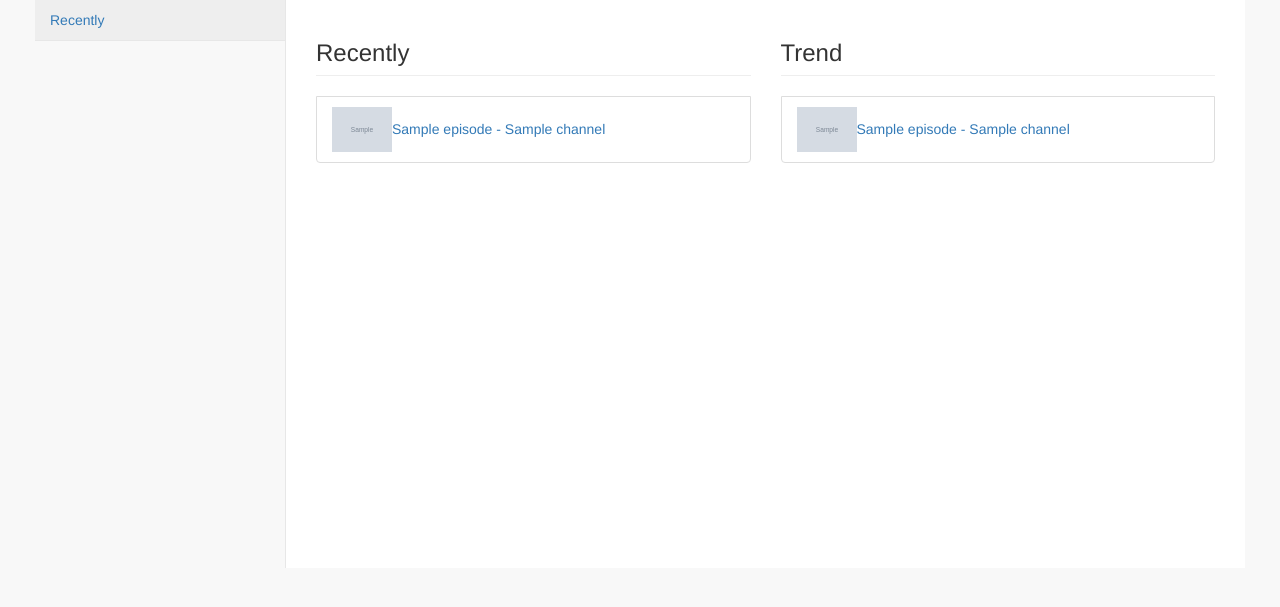
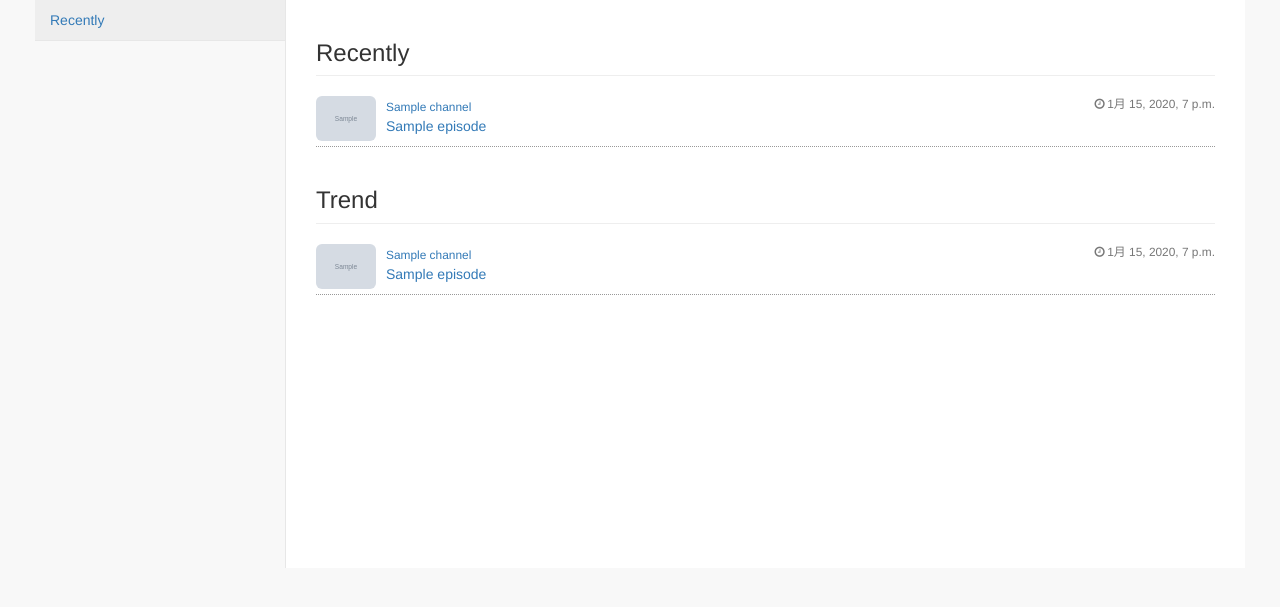
Before and after one commit to kita83/logueHub, a Django app: page /logue/ in a window 1280 px wide. Shown: the part 51-658 px from the top of the page. Run offline with Django 3.2, Linux system fonts and the light colour scheme; tables that the repository leaves empty hold one stand-in row (values such as "Sample post"); grey boxes marked "Sample" are stand-in pictures; some libraries are stand-ins or nearby versions.

```diff
--- a/feed/models.py
+++ b/feed/models.py
@@ -69,8 +69,8 @@ class Episode(TimeStampModel):
     """
     id = models.UUIDField(primary_key=True, default=uuid.uuid4, editable=False)
     channel = models.ForeignKey(Channel, on_delete=models.PROTECT)
-    title = models.CharField(max_length=200)
-    link = models.URLField(max_length=2000)
+    title = models.CharField(max_length=200, null=True, blank=True)
+    link = models.URLField(max_length=2000, null=True, blank=True)
     audio_url = models.URLField(max_length=2000)
     description = models.TextField(null=True, blank=True)
     published_time = models.DateTimeField(null=True, blank=True)
--- a/feed/views.py
+++ b/feed/views.py
@@ -19,7 +19,7 @@ class IndexView(generic.ListView):
     """
     model = Episode
     template_name = 'feed/index.html'
-    # user = self.request.user
+    context_object_name = 'episodes'
     paginate_by = 8
     queryset = Episode.objects.filter(
         # user=user,
@@ -151,6 +151,7 @@ class LikeListView(generic.ListView):
     """
     model = Like
     template_name = 'feed/like_list.html'
+    context_object_name = 'likes'
 
     def get_context_data(self, *args, **kwargs):
         context = super().get_context_data(*args, **kwargs)
--- a/static/bootstrap/dist/css/sb-admin-2.css
+++ b/static/bootstrap/dist/css/sb-admin-2.css
@@ -150,10 +150,7 @@ body {
   border-bottom: 1px dotted #999999;
 }
 .chat li.left .chat-body {
-  margin-left: 60px;
-}
-.chat li.right .chat-body {
-  margin-right: 60px;
+  margin-left: 70px;
 }
 .chat li .chat-body p {
   margin: 0;
--- a/static/manager/css/structure.css
+++ b/static/manager/css/structure.css
@@ -15,6 +15,16 @@
 	max-width: 1240px;
 }
 
+.channel {
+    margin: 0px 20px 0px 0px;
+    padding: 0;
+    list-style: none;
+  }
+
+  .channel li {
+    margin-bottom: 5px;
+  }
+
 /*
 .no-margin {
     margin: 0 !important;
--- a/templates/base.html
+++ b/templates/base.html
@@ -9,8 +9,6 @@
   <link href="{% static 'bootstrap/dist/css/sb-admin-2.css' %}" rel="stylesheet">
   <link href="{% static 'bootstrap/vendor/font-awesome/css/font-awesome.min.css' %}" rel="stylesheet" type="text/css">
 
-  <link href="{% static 'manager/css/structure.css' %}" rel="stylesheet" type="text/css">
-
   <script type="text/javascript" src="{% static 'bootstrap/vendor/jquery/jquery.min.js' %}"></script>
   <script src="https://ajax.googleapis.com/ajax/libs/jqueryui/1.11.0/jquery-ui.min.js"></script>
 
@@ -21,6 +19,7 @@
   <script src="{% static 'bootstrap/vendor/datatables-responsive/dataTables.responsive.js' %}"></script>
   <script src="{% static 'bootstrap/dist/js/sb-admin-2.js' %}"></script>
   <script src="{% static 'manager/js/ajax.js' %}"></script>
+  <link href="{% static 'manager/css/structure.css' %}" rel="stylesheet" type="text/css">
   <script src="{% static 'manager/audiojs/audio.min.js' %}"></script>
   <script>
     audiojs.events.ready(function() {
--- a/templates/feed/ch_detail.html
+++ b/templates/feed/ch_detail.html
@@ -20,7 +20,7 @@
     <div class="col-lg-3">
       <div class="panel panel-default">
       {% if channel %}
-      <img src="{{ STATIC_URL }}{{ channel.cover_image }}" width=200px/>
+      <img class="img-rounded" src="{{ STATIC_URL }}{{ channel.cover_image }}" width=200px/>
         <h4>{{ channel.title }}</h4>
         <p>{{ channel.description }}</p>
         <p>{{ channel.link }}</p>
--- a/templates/feed/ep_detail.html
+++ b/templates/feed/ep_detail.html
@@ -31,9 +31,9 @@ $(function() {
         {% if episode %}
           <h3>{{ episode.title }}</h3>
           {% if like %}
-          <p><button type="button" id="like" data-episode-id="{{ episode.id }}" class="btn btn-primary btn-xs">Likeから除外する</button></p>
+          <p><button type="button" id="like" data-episode-id="{{ episode.id }}" class="btn btn-primary btn-xs"><i class="fa fa-thumbs-o-down"></i> Likeから除外する</button></p>
           {% else %}
-          <p><button type="button" id="like" data-episode-id="{{ episode.id }}" class="btn btn-primary btn-xs" >Like</button></p>
+          <p><button type="button" id="like" data-episode-id="{{ episode.id }}" class="btn btn-primary btn-xs" ><i class="fa fa-thumbs-o-up"></i> Like</button></p>
           {% endif %}
           <button class="btn btn-primary btn-xs" data-toggle="modal" data-target="#myModal">add collection</button>
           <audio src="{{ episode.audio_url }}" preload="auto"></audio>
@@ -73,7 +73,7 @@ $(function() {
       <div class="col-lg-3">
         <div class="panel panel-default">
         {% if channel %}
-        <img src="{{ STATIC_URL }}{{ channel.cover_image }}" width=200px/>
+        <img class="img-rounded" src="{{ STATIC_URL }}{{ channel.cover_image }}" width=200px/>
           <h4>{{ channel.title }}</h4>
           <p>{{ channel.description }}</p>
           <p>{{ channel.link }}</p>
--- a/templates/feed/index.html
+++ b/templates/feed/index.html
@@ -6,18 +6,42 @@
 {% static "" as STATIC_URL %}
 <div id="page-wrapper">
   <div class="row">
-    <div class="col-lg-6">
-        <h3 class="page-header">Recently</h3>
-        {% for item in object_list %}
-          <li class="list-group-item"><a href="{% url 'feed:ep_detail' item.id %}"><img src="{{ STATIC_URL }}{{ item.channel.cover_image }}" width=60px/>{{ item.title }} - {{ item.channel.title }}</a></li>
-        {% endfor %}
+    <div class="col-lg-12">
+      <h3 class="page-header">Recently</h3>
+      <ul class="chat">
+      {% for episode in episodes %}
+        <li class="left clearfix">
+          <span class="chat-img pull-left">
+            <a href="{% url 'feed:ep_detail' episode.id %}"><img class="img-rounded" src="{{ STATIC_URL }}{{ episode.channel.cover_image }}" width=60px/></a>
+          </span>
+          <div class="chat-body clearfix">
+            <div class="header">
+              <small class="text-primary"><a href="{% url 'feed:ch_detail' episode.channel.id %}">{{ episode.channel.title }}</a></small>
+              <small class="text-muted pull-right"><i class="fa fa-clock-o fa-fw"></i>{{ episode.published_time }}</small>
+            </div>
+            <p class="track-title"><a href="{% url 'feed:ep_detail' episode.id %}">{{ episode.title }}</a></p>
+          </div>
+        </li>
+      {% endfor %}
+      </ul>
+      <h3 class="page-header">Trend</h3>
+      <ul class="chat">
+      {% for like in likes %}
+        <li class="left clearfix">
+          <span class="chat-img pull-left">
+            <a href="{% url 'feed:ep_detail' like.episode.id %}"><img class="img-rounded" src="{{ STATIC_URL }}{{ like.episode.channel.cover_image }}" width=60px/></a>
+          </span>
+          <div class="chat-body clearfix">
+            <div class="header">
+              <small class="text-primary"><a href="{% url 'feed:ch_detail' like.episode.channel.id %}">{{ like.episode.channel.title }}</a></small>
+              <small class="text-muted pull-right"><i class="fa fa-clock-o fa-fw"></i>{{ like.episode.published_time }}</small>
+            </div>
+            <p class="track-title"><a href="{% url 'feed:ep_detail' like.episode.id %}">{{ like.episode.title }}</a></p>
+          </div>
+        </li>
+      {% endfor %}
+      </ul>
     </div>
-    <div class="col-lg-6">
-      <h3 class="page-header">Trend</h3>
-      {% for like in likes %}
-        <li class="list-group-item"><a href="{% url 'feed:ep_detail' like.episode.id %}"><img src="{{ STATIC_URL }}{{ like.episode.channel.cover_image }}" width=60px/>{{ like.episode.title }} - {{ like.episode.channel.title }}</a></li>
-      {% endfor %}
-  </div>
   </div>
 </div>
 {% endblock %}
```
Also changed, not shown: feed/utils.py (+20 -37 lines), templates/feed/ch_all.html (+8 -3 lines), templates/feed/like_list.html (+16 -5 lines), accounts/migrations/0001_initial.py, feed/migrations/0001_initial.py, feed/migrations/0002_auto_20180210_1327.py (deleted).
